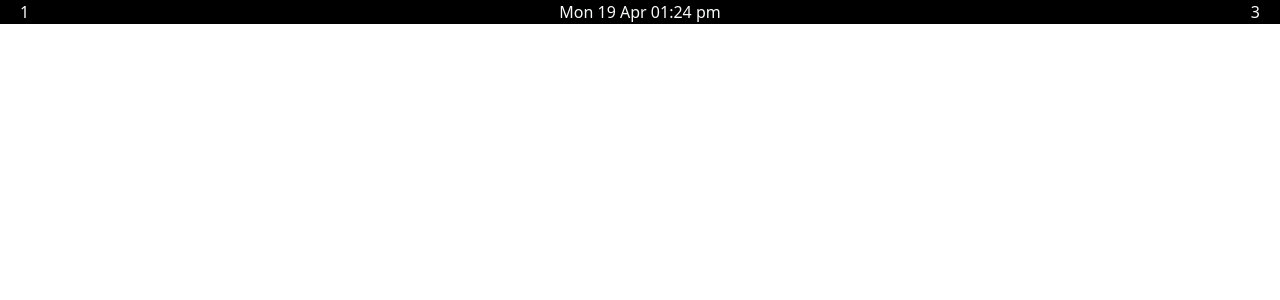
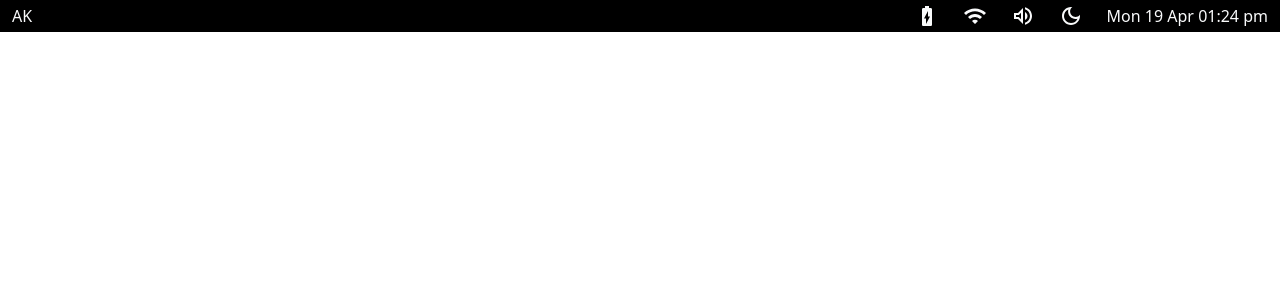
Before and after one commit to adriankristanto/adriankristanto.github.io, a React (Create React App) app: page / in a window 1280 px wide. Shown: the top 300 px of the page. Built offline with nearby package versions, Linux system fonts and the light colour scheme.

Commit message:
added icons to menubar and added the initial implementation of the control centre

```diff
--- /dev/null
+++ b/src/components/ControlCentre.js
@@ -0,0 +1,14 @@
+import React from "react";
+
+function ControlCentre(props) {
+    return (
+        <div className={`absolute my-0.5 px-1 top-8 right-44 ${!props.visible && 'hidden'} rounded bg-gray-700`}>
+            <svg className="fill-current" xmlns="http://www.w3.org/2000/svg" height="24px" viewBox="0 0 24 24" width="24px" fill="#000000"><path d="M0 0h24v24H0V0z" fill="none"/><path d="M15.67 4H14V2h-4v2H8.33C7.6 4 7 4.6 7 5.33v15.33C7 21.4 7.6 22 8.33 22h7.33c.74 0 1.34-.6 1.34-1.33V5.33C17 4.6 16.4 4 15.67 4zM11 20v-5.5H9L13 7v5.5h2L11 20z"/></svg>
+            <svg className="fill-current" xmlns="http://www.w3.org/2000/svg" height="24px" viewBox="0 0 24 24" width="24px" fill="#000000"><path d="M0 0h24v24H0V0zm0 0h24v24H0V0z" fill="none"/><path d="M1 9l2 2c4.97-4.97 13.03-4.97 18 0l2-2C16.93 2.93 7.08 2.93 1 9zm8 8l3 3 3-3c-1.65-1.66-4.34-1.66-6 0zm-4-4l2 2c2.76-2.76 7.24-2.76 10 0l2-2C15.14 9.14 8.87 9.14 5 13z"/></svg>
+            <svg className="fill-current" xmlns="http://www.w3.org/2000/svg" height="24px" viewBox="0 0 24 24" width="24px" fill="#000000"><path d="M0 0h24v24H0V0z" fill="none"/><path d="M3 9v6h4l5 5V4L7 9H3zm7-.17v6.34L7.83 13H5v-2h2.83L10 8.83zM16.5 12c0-1.77-1.02-3.29-2.5-4.03v8.05c1.48-.73 2.5-2.25 2.5-4.02zM14 3.23v2.06c2.89.86 5 3.54 5 6.71s-2.11 5.85-5 6.71v2.06c4.01-.91 7-4.49 7-8.77 0-4.28-2.99-7.86-7-8.77z"/></svg>
+            <svg className="fill-current" xmlns="http://www.w3.org/2000/svg" enableBackground="new 0 0 24 24" height="24px" viewBox="0 0 24 24" width="24px" fill="#000000"><rect fill="none" height="24" width="24"/><path d="M9.37,5.51C9.19,6.15,9.1,6.82,9.1,7.5c0,4.08,3.32,7.4,7.4,7.4c0.68,0,1.35-0.09,1.99-0.27C17.45,17.19,14.93,19,12,19 c-3.86,0-7-3.14-7-7C5,9.07,6.81,6.55,9.37,5.51z M12,3c-4.97,0-9,4.03-9,9s4.03,9,9,9s9-4.03,9-9c0-0.46-0.04-0.92-0.1-1.36 c-0.98,1.37-2.58,2.26-4.4,2.26c-2.98,0-5.4-2.42-5.4-5.4c0-1.81,0.89-3.42,2.26-4.4C12.92,3.04,12.46,3,12,3L12,3z"/></svg>
+        </div>
+    )
+}
+
+export default ControlCentre;
--- a/src/components/MenuBar.js
+++ b/src/components/MenuBar.js
@@ -1,12 +1,49 @@
-import React from "react";
+import React, {useState} from "react";
 import Clock from "./Clock";
+import ControlCentre from "./ControlCentre";
 
 function MenuBar() {
+    const [controlCentre, setControlCentre] = useState(false);
+
+    const menuBarItemClassName = "px-3 py-1 rounded focus:outline-none focus:bg-gray-500";
+
     return (
-        <div className="w-screen px-5 flex flex-row flex-nowrap justify-between items-center bg-black text-gray-50 cursor-default select-none">
-            <div>1</div>
-            <div><Clock /></div>
-            <div>3</div>
+        <div className="w-screen flex flex-row flex-nowrap justify-between items-center bg-black text-gray-50 cursor-default select-none">
+            <div className={menuBarItemClassName}>
+                AK
+            </div>
+
+            <div className="flex">
+                {/* Battery */}
+                <div tabIndex="0" className={`${menuBarItemClassName} hidden sm:block`}>
+                    <svg className="fill-current" xmlns="http://www.w3.org/2000/svg" height="24px" viewBox="0 0 24 24" width="24px" fill="#000000"><path d="M0 0h24v24H0V0z" fill="none"/><path d="M15.67 4H14V2h-4v2H8.33C7.6 4 7 4.6 7 5.33v15.33C7 21.4 7.6 22 8.33 22h7.33c.74 0 1.34-.6 1.34-1.33V5.33C17 4.6 16.4 4 15.67 4zM11 20v-5.5H9L13 7v5.5h2L11 20z"/></svg>
+                </div>
+
+                {/* Wi-Fi */}
+                <div tabIndex="0" className={`${menuBarItemClassName} hidden sm:block`}>
+                    <svg className="fill-current" xmlns="http://www.w3.org/2000/svg" height="24px" viewBox="0 0 24 24" width="24px" fill="#000000"><path d="M0 0h24v24H0V0zm0 0h24v24H0V0z" fill="none"/><path d="M1 9l2 2c4.97-4.97 13.03-4.97 18 0l2-2C16.93 2.93 7.08 2.93 1 9zm8 8l3 3 3-3c-1.65-1.66-4.34-1.66-6 0zm-4-4l2 2c2.76-2.76 7.24-2.76 10 0l2-2C15.14 9.14 8.87 9.14 5 13z"/></svg>
+                </div>
+
+                {/* Volume */}
+                <div tabIndex="0" className={`${menuBarItemClassName} hidden sm:block`}>
+                    <svg className="fill-current" xmlns="http://www.w3.org/2000/svg" height="24px" viewBox="0 0 24 24" width="24px" fill="#000000"><path d="M0 0h24v24H0V0z" fill="none"/><path d="M3 9v6h4l5 5V4L7 9H3zm7-.17v6.34L7.83 13H5v-2h2.83L10 8.83zM16.5 12c0-1.77-1.02-3.29-2.5-4.03v8.05c1.48-.73 2.5-2.25 2.5-4.02zM14 3.23v2.06c2.89.86 5 3.54 5 6.71s-2.11 5.85-5 6.71v2.06c4.01-.91 7-4.49 7-8.77 0-4.28-2.99-7.86-7-8.77z"/></svg>
+                </div>
+
+                {/* Dark mode */}
+                <div tabIndex="0" className={`${menuBarItemClassName} hidden sm:block`}>
+                    <svg className="fill-current" xmlns="http://www.w3.org/2000/svg" enableBackground="new 0 0 24 24" height="24px" viewBox="0 0 24 24" width="24px" fill="#000000"><rect fill="none" height="24" width="24"/><path d="M9.37,5.51C9.19,6.15,9.1,6.82,9.1,7.5c0,4.08,3.32,7.4,7.4,7.4c0.68,0,1.35-0.09,1.99-0.27C17.45,17.19,14.93,19,12,19 c-3.86,0-7-3.14-7-7C5,9.07,6.81,6.55,9.37,5.51z M12,3c-4.97,0-9,4.03-9,9s4.03,9,9,9s9-4.03,9-9c0-0.46-0.04-0.92-0.1-1.36 c-0.98,1.37-2.58,2.26-4.4,2.26c-2.98,0-5.4-2.42-5.4-5.4c0-1.81,0.89-3.42,2.26-4.4C12.92,3.04,12.46,3,12,3L12,3z"/></svg>
+                </div>
+
+                {/* Control Centre */}
+                <div tabIndex="0" className={`${menuBarItemClassName} block sm:hidden`} onFocus={() => setControlCentre(true)} onBlur={() => setControlCentre(false)}>
+                    <svg className="fill-current" xmlns="http://www.w3.org/2000/svg" height="24px" viewBox="0 0 24 24" width="24px" fill="#000000"><path d="M0 0h24v24H0z" fill="none"/><path d="M17 6H7c-3.31 0-6 2.69-6 6s2.69 6 6 6h10c3.31 0 6-2.69 6-6s-2.69-6-6-6zm0 10H7c-2.21 0-4-1.79-4-4s1.79-4 4-4h10c2.21 0 4 1.79 4 4s-1.79 4-4 4zm0-7c-1.66 0-3 1.34-3 3s1.34 3 3 3 3-1.34 3-3-1.34-3-3-3z"/></svg>
+                    <ControlCentre visible={controlCentre}/>
+                </div>
+
+                <div className={menuBarItemClassName}>
+                    <Clock />
+                </div>
+            </div>
         </div>
     );
 }
```
